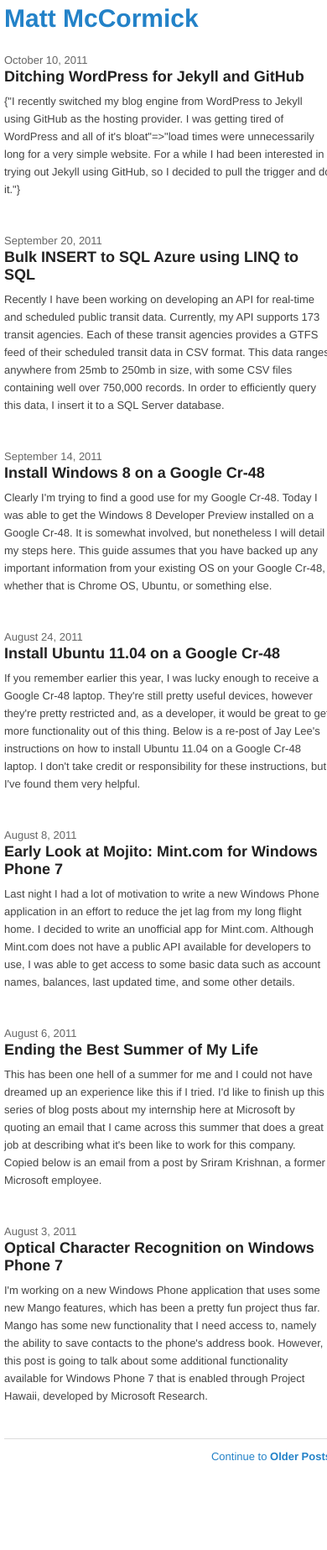
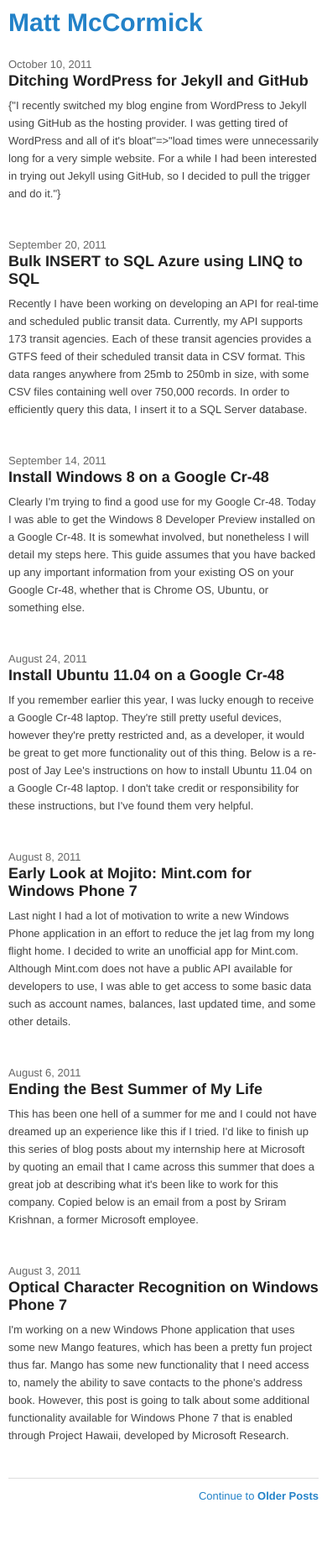
Before and after one commit to mbmccormick/mbmccormick.github.io, a Jekyll site: the page built from index.html, in a window 390 px wide. Shown: the whole page at 84% size. Built offline with Jekyll 4.4.1, drawn with Linux system fonts in a browser that asks for light colours; Markdown is read by kramdown in place of the engine named in the settings; the list of posts is cut into pages by our own code; before the commit the page ends 1799 px from its top, so only the background shows below that.

Commit message:
Update css/base.css

```diff
--- a/css/base.css
+++ b/css/base.css
@@ -694,7 +694,8 @@
   }
 
   body {
-    padding: 5px;
+    width:auto;
+    padding: 10px;
   }
 
   aside {
```
